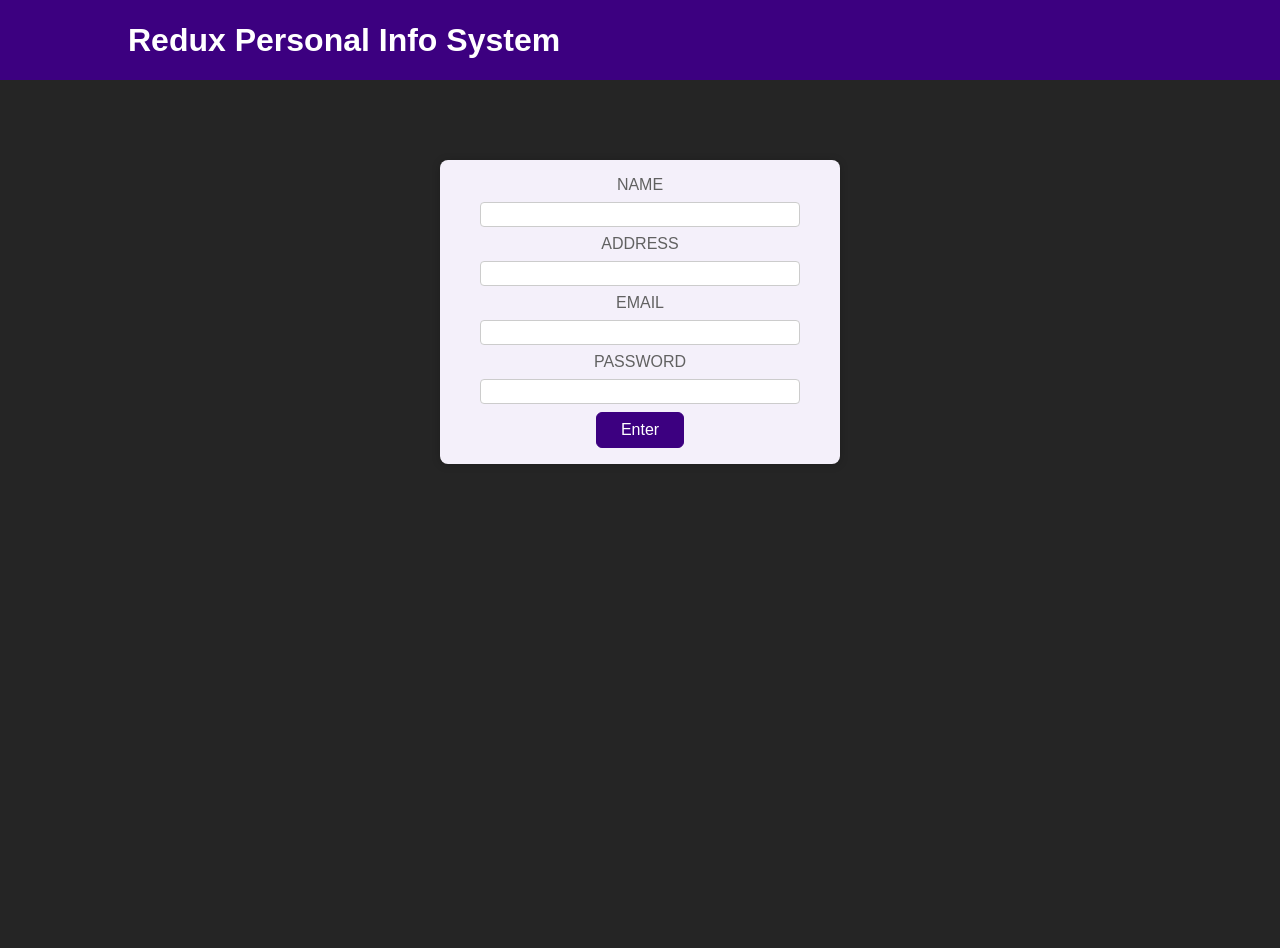
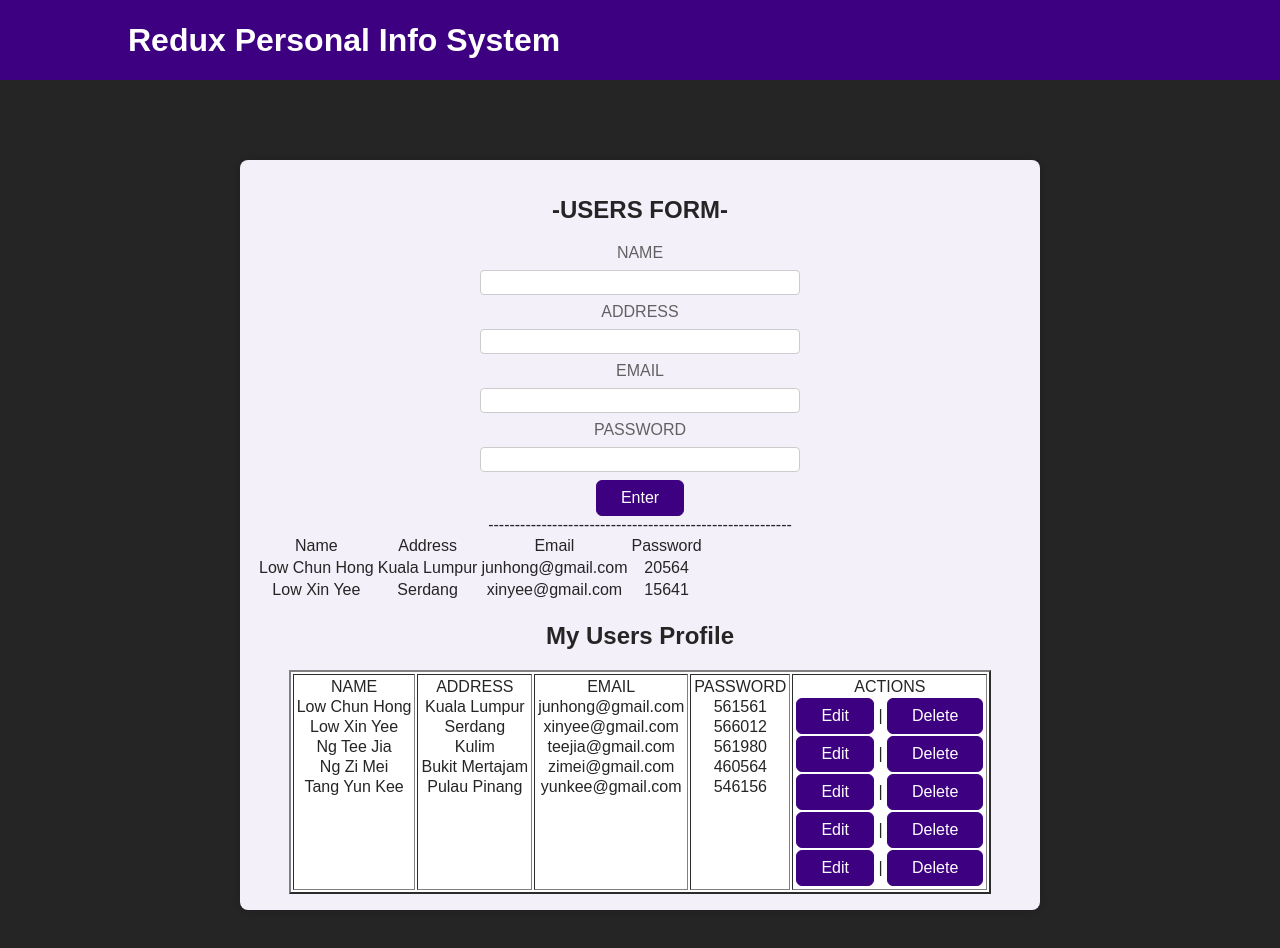
Before and after one commit to Hong01-Low/react-complete-guide, a React (Create React App) app: page / in a window 1280 px wide. Shown: the top 948 px of the page. Before the commit the page ends 800 px from the top, so only its background shows below. Built offline with nearby package versions, Linux system fonts and the light colour scheme.

Commit message:
Latest coding (list)

```diff
--- a/public/index.html
+++ b/public/index.html
@@ -19,7 +19,6 @@
       Notice the use of %PUBLIC_URL% in the tags above.
       It will be replaced with the URL of the `public` folder during the build.
       Only files inside the `public` folder can be referenced from the HTML.
-
       Unlike "/favicon.ico" or "favicon.ico", "%PUBLIC_URL%/favicon.ico" will
       work correctly both with client-side routing and a non-root public URL.
       Learn how to configure a non-root public URL by running `npm run build`.
@@ -32,10 +31,8 @@
     <!--
       This HTML file is a template.
       If you open it directly in the browser, you will see an empty page.
-
       You can add webfonts, meta tags, or analytics to this file.
       The build step will place the bundled scripts into the <body> tag.
-
       To begin the development, run `npm start` or `yarn start`.
       To create a production bundle, use `npm run build` or `yarn build`.
     -->
--- a/src/components/Auth.js
+++ b/src/components/Auth.js
@@ -14,6 +14,7 @@ const Auth = () => {
 
   return (
     <main className={classes.auth}>
+      <h2>-USERS FORM-</h2>
       <section>
         <form onSubmit={enterHandler}>
         <div className={classes.control}>
@@ -35,6 +36,70 @@ const Auth = () => {
           <button>Enter</button>
         </form>
       </section>
+---------------------------------------------------------
+      <table>
+        <tr>
+          <td>Name</td>
+          <td>Address</td>
+          <td>Email</td>
+          <td>Password</td>
+        </tr>
+        <tr>
+          <td>Low Chun Hong</td>
+          <td>Kuala Lumpur</td>
+          <td>junhong@gmail.com</td>
+          <td>20564</td>
+        </tr>
+        <tr>
+          <td>Low Xin Yee</td>
+          <td>Serdang</td>
+          <td>xinyee@gmail.com</td>
+          <td>15641</td>
+        </tr>
+      </table>
+      <h2>My Users Profile</h2>
+      <table border="2.5" bgcolor="white" align="center">
+      <td>
+      <tr>NAME</tr>
+      <tr>Low Chun Hong</tr>
+      <tr>Low Xin Yee</tr>
+      <tr>Ng Tee Jia</tr>
+      <tr>Ng Zi Mei</tr>
+      <tr>Tang Yun Kee</tr>
+      </td>
+      <td>
+      <tr>ADDRESS</tr>
+      <tr>Kuala Lumpur</tr>
+      <tr>Serdang</tr>
+      <tr>Kulim</tr>
+      <tr>Bukit Mertajam</tr>
+      <tr>Pulau Pinang</tr>
+      </td>
+      <td>
+      <tr>EMAIL</tr>
+      <tr>junhong@gmail.com</tr>
+      <tr>xinyee@gmail.com</tr>
+      <tr>teejia@gmail.com</tr>
+      <tr>zimei@gmail.com</tr>
+      <tr>yunkee@gmail.com</tr>
+      </td>
+      <td>
+      <tr>PASSWORD</tr>
+      <tr>561561</tr>
+      <tr>566012</tr>
+      <tr>561980</tr>
+      <tr>460564</tr>
+      <tr>546156</tr>
+      </td>
+      <td>
+      <tr>ACTIONS</tr>
+      <tr><button>Edit</button> | <button>Delete</button></tr>
+      <tr><button>Edit</button> | <button>Delete</button></tr>
+      <tr><button>Edit</button> | <button>Delete</button></tr>
+      <tr><button>Edit</button> | <button>Delete</button></tr>
+      <tr><button>Edit</button> | <button>Delete</button></tr>
+      </td>
+      </table>
     </main>
   );
 };
--- a/src/components/Auth.module.css
+++ b/src/components/Auth.module.css
@@ -1,7 +1,7 @@
 .auth {
     margin: 5rem auto;
     box-shadow: 0 1px 8px rgba(0, 0, 0, 0.2);
-    width: 25rem;
+    width: 50rem;
     border-radius: 8px;
     padding: 1rem;
     text-align: center;
--- a/src/components/UserProfile.js
+++ b/src/components/UserProfile.js
@@ -4,6 +4,40 @@ const UserProfile = () => {
   return (
     <main className={classes.profile}>
       <h2>My User Profile</h2>
+      <table border="5" bgcolor="white" align="center">
+      <td>
+      <tr>NAME</tr>
+      <tr>Low Chun Hong</tr>
+      <tr>Low Xin Yee</tr>
+      <tr>Ng Tee Jia</tr>
+      <tr>Ng Zi Mei</tr>
+      <tr>Tang Yun Kee</tr>
+      </td>
+      <td>
+      <tr>ADDRESS</tr>
+      <tr>Kuala Lumpur</tr>
+      <tr>Serdang</tr>
+      <tr>Kulim</tr>
+      <tr>Bukit Mertajam</tr>
+      <tr>Pulau Pinang</tr>
+      </td>
+      <td>
+      <tr>EMAIL</tr>
+      <tr>junhong@gmail.com</tr>
+      <tr>xinyee@gmail.com</tr>
+      <tr>teejia@gmail.com</tr>
+      <tr>zimei@gmail.com</tr>
+      <tr>yunkee@gmail.com</tr>
+      </td>
+      <td>
+      <tr>PASSWORD</tr>
+      <tr>561561</tr>
+      <tr>566012</tr>
+      <tr>561980</tr>
+      <tr>460564</tr>
+      <tr>546156</tr>
+      </td>
+      </table>
     </main>
   );
 };
--- a/src/store/auth.js
+++ b/src/store/auth.js
@@ -8,7 +8,7 @@ const authSlice = createSlice({
   name: 'authentication',
   initialState: initialAuthState,
   reducers: {
-    login(state) {
+    enter(state) {
       state.isAuthenticated = true;
     },
     logout(state) {
```
Also changed, not shown: package.json (+15 -15 lines), src/components/Counter.js (deleted, +0 -82 lines), src/components/Counter.module.css (deleted, +0 -27 lines).
